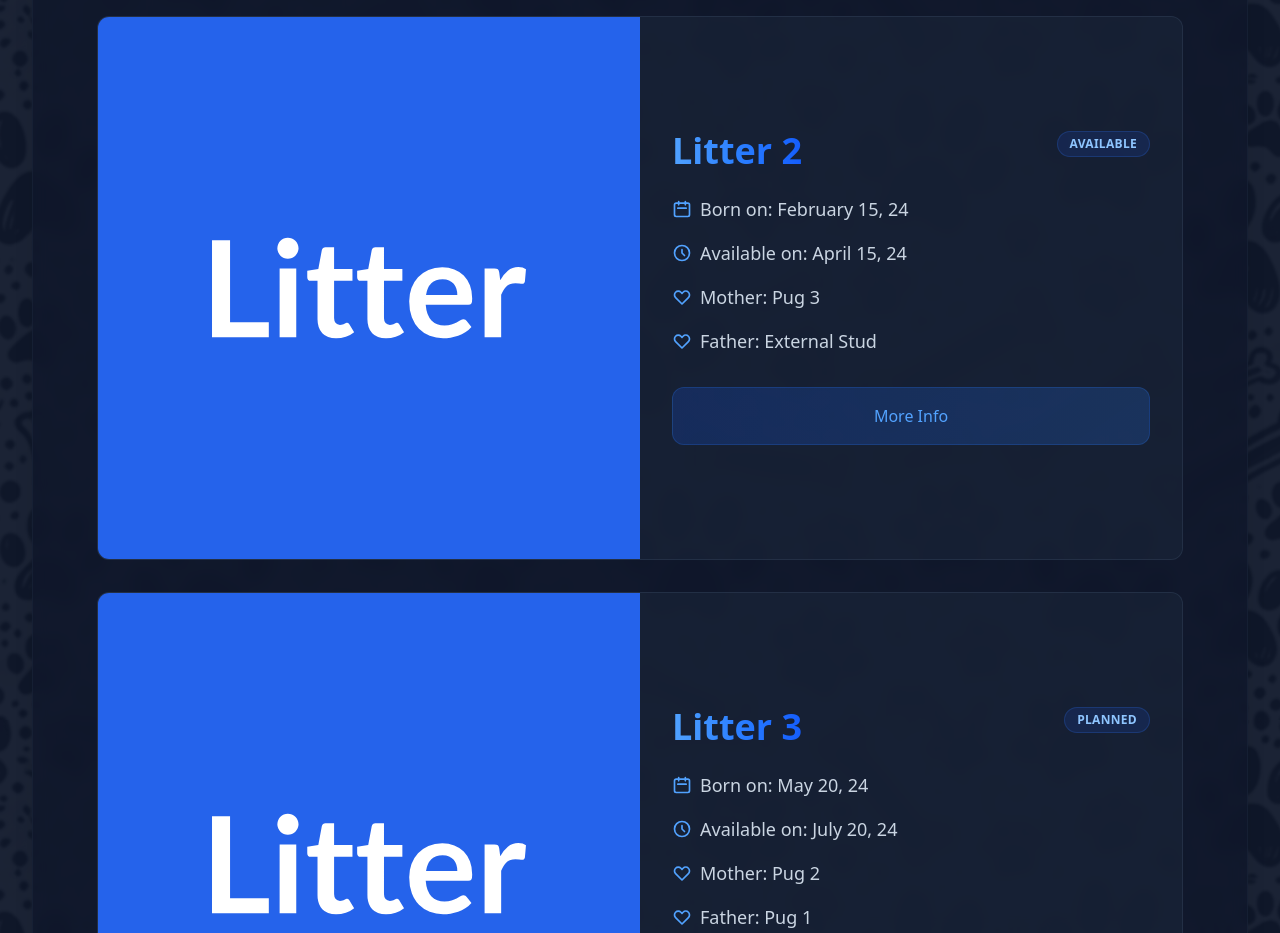
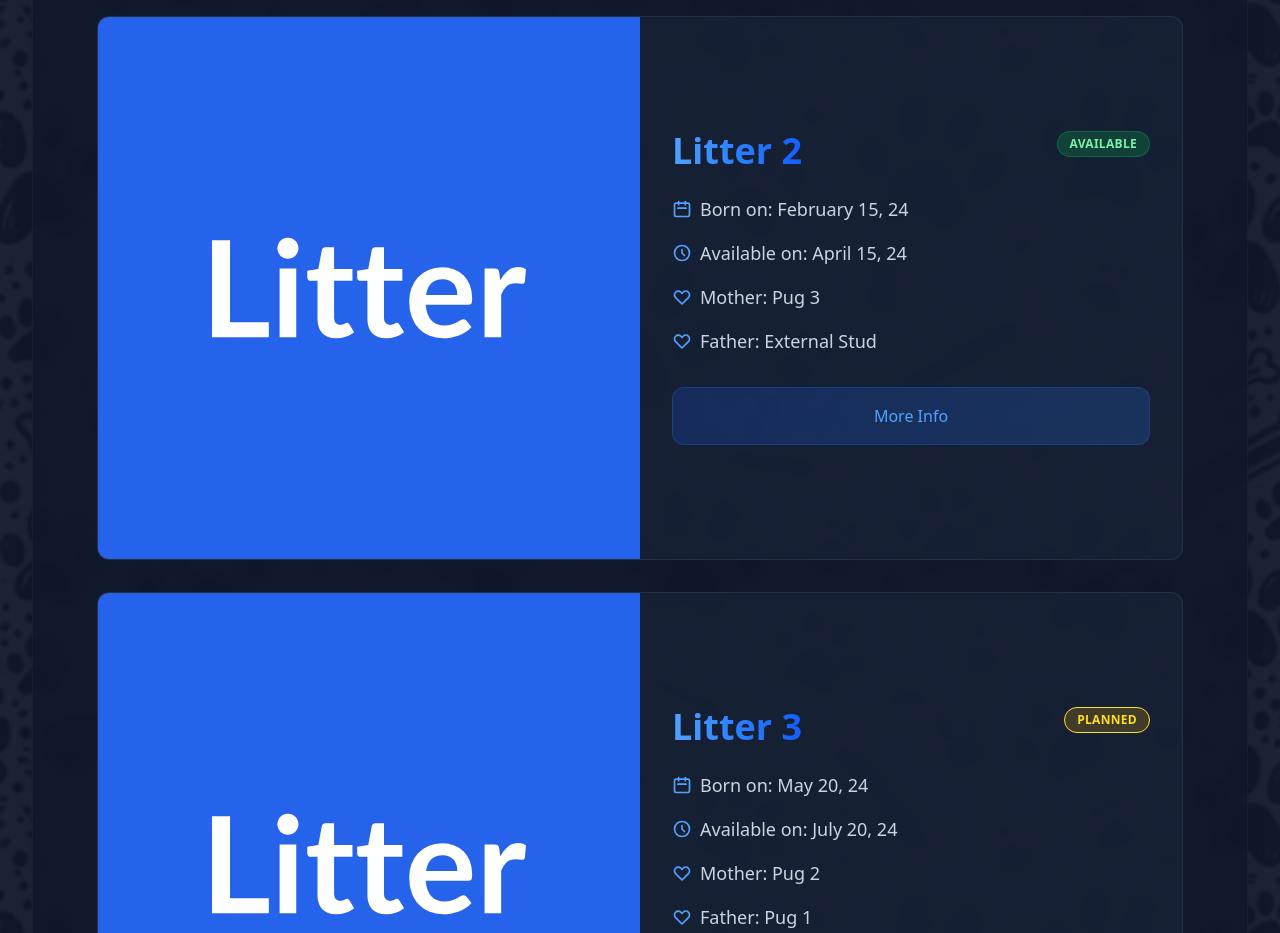
Before and after one commit to jonahgcarpenter/aprilslilpugs, a React (Vite) app in the folder client/: page /nursery in a window 1280 px wide. Shown: the part 880-1813 px from the top of the page. Built offline with nearby package versions, Linux system fonts and the light colour scheme.

Commit message:
colored status

```diff
--- a/client/src/components/litters/display-litters.tsx
+++ b/client/src/components/litters/display-litters.tsx
@@ -22,6 +22,19 @@ const isFutureDate = (dateString: string) => {
   const date = new Date(dateString);
   const today = new Date();
   return date > today;
+};
+
+const getStatusColor = (status: string) => {
+  switch (status) {
+    case "Planned":
+      return "bg-yellow-500/20 text-yellow-300 border-yellow500/30";
+    case "Available":
+      return "bg-green-500/20 text-green-300 border-green-500/30";
+    case "Sold":
+      return "bg-red-500/20 text-red-300 border-red-500/30";
+    default:
+      return "bg-slate-500/20 text-slate-300 border-slate-500/30";
+  }
 };
 
 const DisplayLitters = ({ title, litters, isLoading, error }: LitterProps) => {
@@ -74,7 +87,11 @@ const DisplayLitters = ({ title, litters, isLoading, error }: LitterProps) => {
                     <h2 className="text-4xl font-bold text-transparent bg-clip-text bg-gradient-to-r from-blue-400 via-blue-500 to-blue-600">
                       {litter.name}
                     </h2>
-                    <span className="px-3 py-1 rounded-full text-xs font-semibold uppercase tracking-wide bg-blue-900/30 text-blue-300 border border-blue-500/20">
+                    <span
+                      className={`px-3 py-1 rounded-full text-xs font-semibold uppercase tracking-wide border ${getStatusColor(
+                        litter.status,
+                      )}`}
+                    >
                       {litter.status}
                     </span>
                   </div>
--- a/client/src/components/puppies/puppy-hero.tsx
+++ b/client/src/components/puppies/puppy-hero.tsx
@@ -13,6 +13,19 @@ const formatDate = (dateString: string) => {
     year: "numeric",
     timeZone: "UTC",
   });
+};
+
+const getStatusColor = (status: string) => {
+  switch (status) {
+    case "Planned":
+      return "bg-yellow-500/20 text-yellow-300 border-yellow500/30";
+    case "Available":
+      return "bg-green-500/20 text-green-300 border-green-500/30";
+    case "Sold":
+      return "bg-red-500/20 text-red-300 border-red-500/30";
+    default:
+      return "bg-slate-500/20 text-slate-300 border-slate-500/30";
+  }
 };
 
 export const PuppyHero = ({ litter }: PuppyHeroProps) => {
@@ -51,7 +64,11 @@ export const PuppyHero = ({ litter }: PuppyHeroProps) => {
         <div className="flex flex-col sm:flex-row sm:items-end sm:justify-between gap-4">
           <div>
             <div className="flex items-center gap-3 mb-2">
-              <span className="px-3 py-1 rounded-full text-xs font-bold uppercase tracking-wide bg-blue-600 text-white shadow-lg shadow-blue-900/50">
+              <span
+                className={`px-3 py-1 rounded-full text-xs font-semibold uppercase tracking-wide border ${getStatusColor(
+                  litter.status,
+                )}`}
+              >
                 {litter.status}
               </span>
             </div>
```
